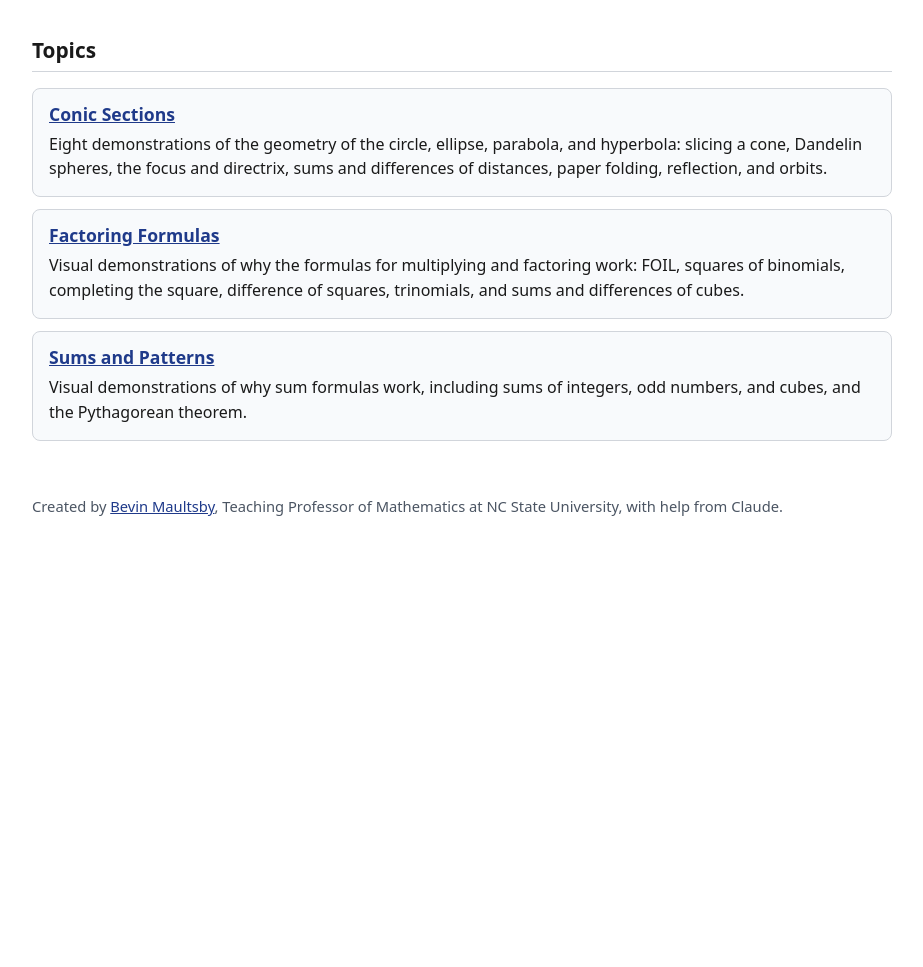
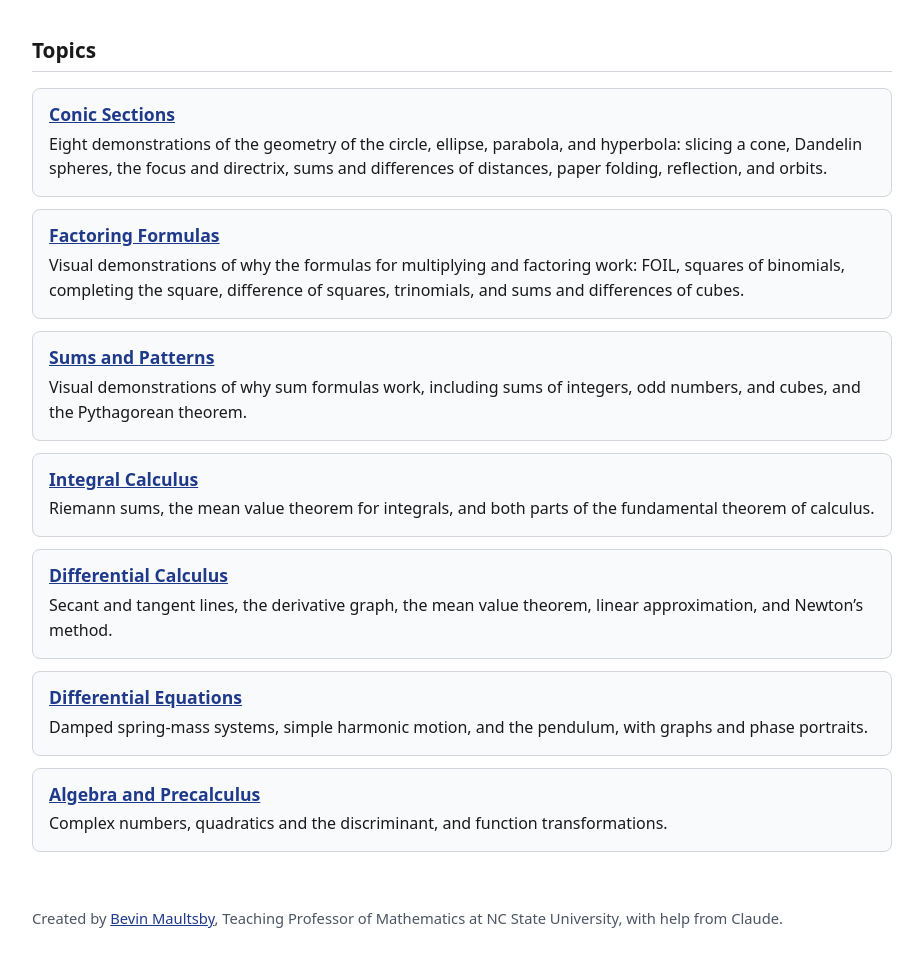
Before and after one commit to bmaults/bmaults.github.io, a plain HTML site: page interactives/index.html in a window 1280 px wide. Shown: the part 135-1102 px from the top of the page, without its empty margins (178-1101 px from the left). Before the commit the page ends 800 px from the top, so only its background shows below. Drawn offline with Linux system fonts and the light colour scheme.

Commit message:
Restore hub cards for the new topics after review
Co-Authored-By: Claude Sonnet 5.5 <noreply@anthropic.com>
Claude-Session: https://claude.ai/code/session_01FEk1UfDWQfRmCB68FTJ6Lv

```diff
--- a/interactives/index.html
+++ b/interactives/index.html
@@ -40,6 +40,22 @@
       <h3><a href="sums-and-patterns/">Sums and Patterns</a></h3>
       <p>Visual demonstrations of why sum formulas work, including sums of integers, odd numbers, and cubes, and the Pythagorean theorem.</p>
     </li>
+    <li>
+      <h3><a href="integral-calculus/">Integral Calculus</a></h3>
+      <p>Riemann sums, the mean value theorem for integrals, and both parts of the fundamental theorem of calculus.</p>
+    </li>
+    <li>
+      <h3><a href="differential-calculus/">Differential Calculus</a></h3>
+      <p>Secant and tangent lines, the derivative graph, the mean value theorem, linear approximation, and Newton&rsquo;s method.</p>
+    </li>
+    <li>
+      <h3><a href="differential-equations/">Differential Equations</a></h3>
+      <p>Damped spring-mass systems, simple harmonic motion, and the pendulum, with graphs and phase portraits.</p>
+    </li>
+    <li>
+      <h3><a href="algebra-and-precalculus/">Algebra and Precalculus</a></h3>
+      <p>Complex numbers, quadratics and the discriminant, and function transformations.</p>
+    </li>
   </ul>
 </main>
 <footer>
```
